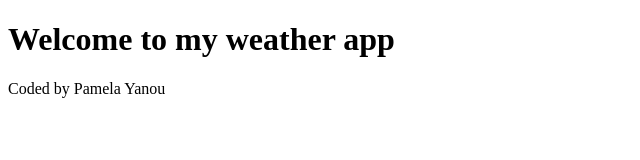
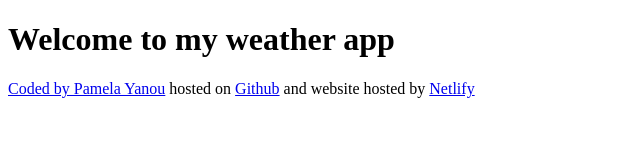
Before and after one commit to PamelaYanou/Weather-application, a plain HTML site: page index.html in a window 1280 px wide. Shown: the whole page, without its empty margins (0-640 px from the left). Drawn offline with Linux system fonts and the light colour scheme.

Commit message:
Added the links to the footer

```diff
--- a/index.html
+++ b/index.html
@@ -7,6 +7,21 @@
   </head>
   <body>
     <h1>Welcome to my weather app</h1>
-    <footer>Coded by Pamela Yanou</footer>
+    <footer>
+      <a href="https://github.com/PamelaYanou/" target="_blank"
+        >Coded by Pamela Yanou</a
+      >
+      hosted on
+      <a
+        href="https://github.com/PamelaYanou/Weather-application"
+        target="_blank"
+      >
+        Github</a
+      >
+      and website hosted by
+      <a href="https://weather-app-pamela.netlify.app/" target="_blank"
+        >Netlify</a
+      >
+    </footer>
   </body>
 </html>
```
